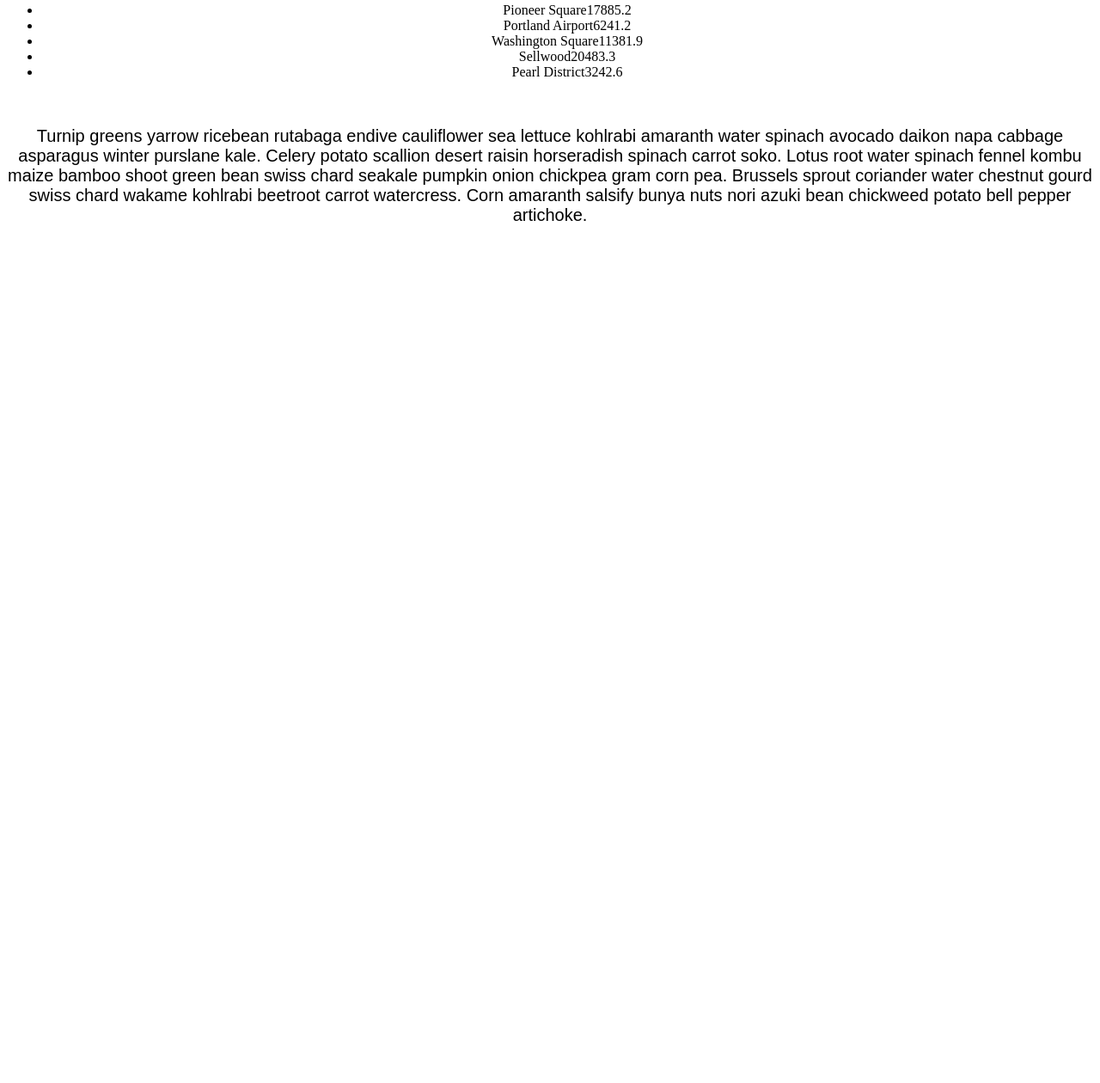
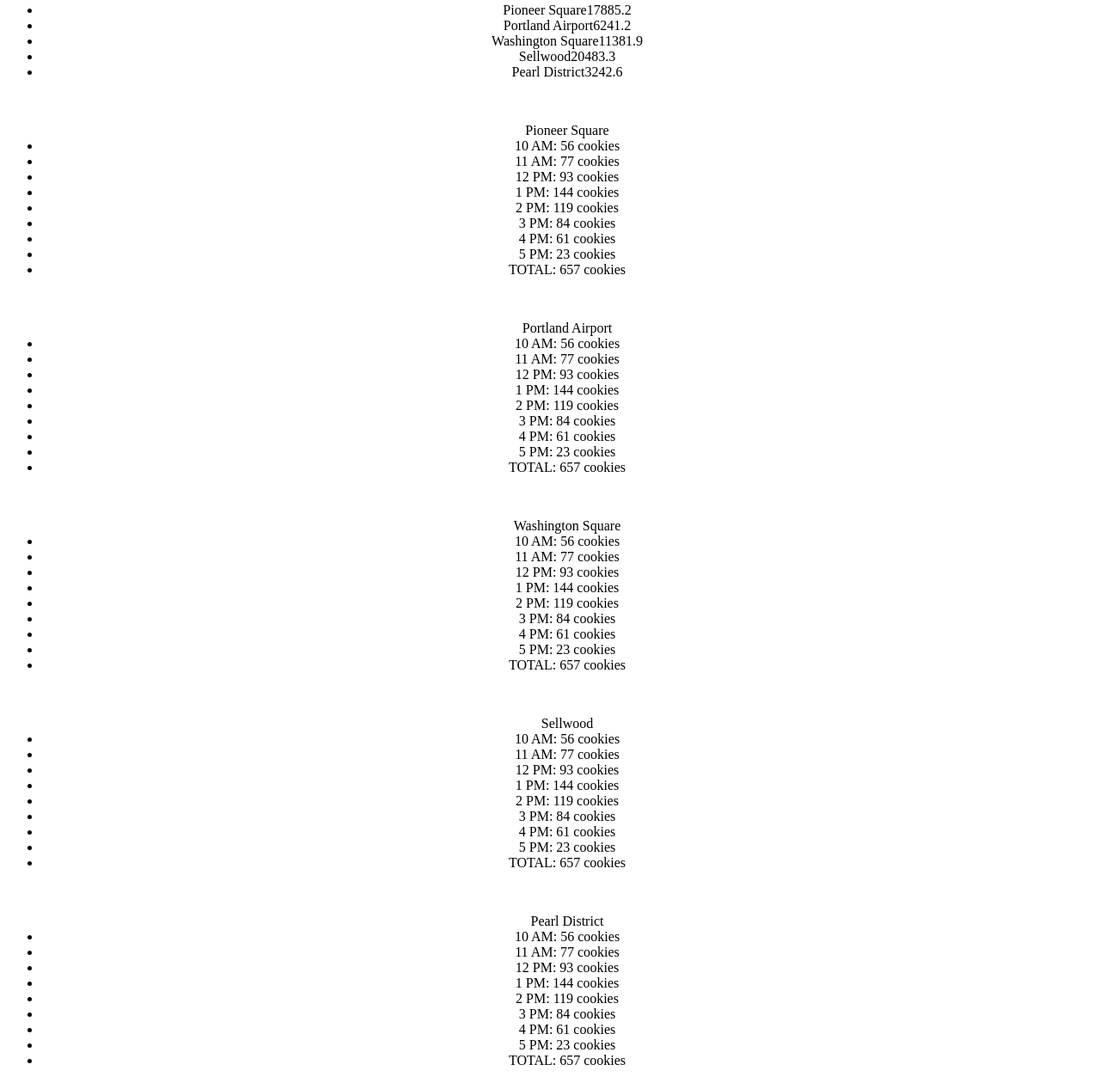
Before and after one commit to bizzybits/cookiestore, a plain HTML site: page index.html in a window 1280 px wide. Shown: the part 610-1870 px from the top of the page at 86% size. Before the commit the page ends 892 px from the top, so only its background shows below. Drawn offline with Linux system fonts and the light colour scheme.

Commit message:
added list html

```diff
--- a/index.html
+++ b/index.html
@@ -13,6 +13,67 @@
           <br>
              <ul id="locations"></ul>
           <br>
+
+          <ul>Pioneer Square
+            <li>10 AM: 56 cookies</li>
+            <li>11 AM: 77 cookies</li>
+            <li>12 PM: 93 cookies</li>
+            <li>1 PM: 144 cookies</li>
+            <li>2 PM: 119 cookies</li>
+            <li>3 PM: 84 cookies</li>
+            <li>4 PM: 61 cookies</li>
+            <li>5 PM: 23 cookies</li>
+            <li>TOTAL: 657 cookies</li>
+          </ul>
+          <br>
+          <ul>Portland Airport
+            <li>10 AM: 56 cookies</li>
+            <li>11 AM: 77 cookies</li>
+            <li>12 PM: 93 cookies</li>
+            <li>1 PM: 144 cookies</li>
+            <li>2 PM: 119 cookies</li>
+            <li>3 PM: 84 cookies</li>
+            <li>4 PM: 61 cookies</li>
+            <li>5 PM: 23 cookies</li>
+            <li>TOTAL: 657 cookies</li>
+          </ul>
+          <br>
+          <ul>Washington Square
+            <li>10 AM: 56 cookies</li>
+            <li>11 AM: 77 cookies</li>
+            <li>12 PM: 93 cookies</li>
+            <li>1 PM: 144 cookies</li>
+            <li>2 PM: 119 cookies</li>
+            <li>3 PM: 84 cookies</li>
+            <li>4 PM: 61 cookies</li>
+            <li>5 PM: 23 cookies</li>
+            <li>TOTAL: 657 cookies</li>
+          </ul>
+          <br>
+          <ul>Sellwood
+            <li>10 AM: 56 cookies</li>
+            <li>11 AM: 77 cookies</li>
+            <li>12 PM: 93 cookies</li>
+            <li>1 PM: 144 cookies</li>
+            <li>2 PM: 119 cookies</li>
+            <li>3 PM: 84 cookies</li>
+            <li>4 PM: 61 cookies</li>
+            <li>5 PM: 23 cookies</li>
+            <li>TOTAL: 657 cookies</li>
+          </ul>
+          <br>
+          <ul>Pearl District
+            <li>10 AM: 56 cookies</li>
+            <li>11 AM: 77 cookies</li>
+            <li>12 PM: 93 cookies</li>
+            <li>1 PM: 144 cookies</li>
+            <li>2 PM: 119 cookies</li>
+            <li>3 PM: 84 cookies</li>
+            <li>4 PM: 61 cookies</li>
+            <li>5 PM: 23 cookies</li>
+            <li>TOTAL: 657 cookies</li>
+          </ul>
+
           <p>Turnip greens yarrow ricebean rutabaga endive cauliflower sea lettuce kohlrabi amaranth water spinach avocado daikon napa cabbage asparagus winter purslane kale. Celery potato scallion desert raisin horseradish spinach carrot soko. Lotus root water spinach fennel kombu maize bamboo shoot green bean swiss chard seakale pumpkin onion chickpea gram corn pea. Brussels sprout coriander water chestnut gourd swiss chard wakame kohlrabi beetroot carrot watercress. Corn amaranth salsify bunya nuts nori azuki bean chickweed potato bell pepper artichoke.</p>
           <script type="text/javascript" src="cookie.js"></script>
       </body>
```
Also changed, not shown: 1 other file.
